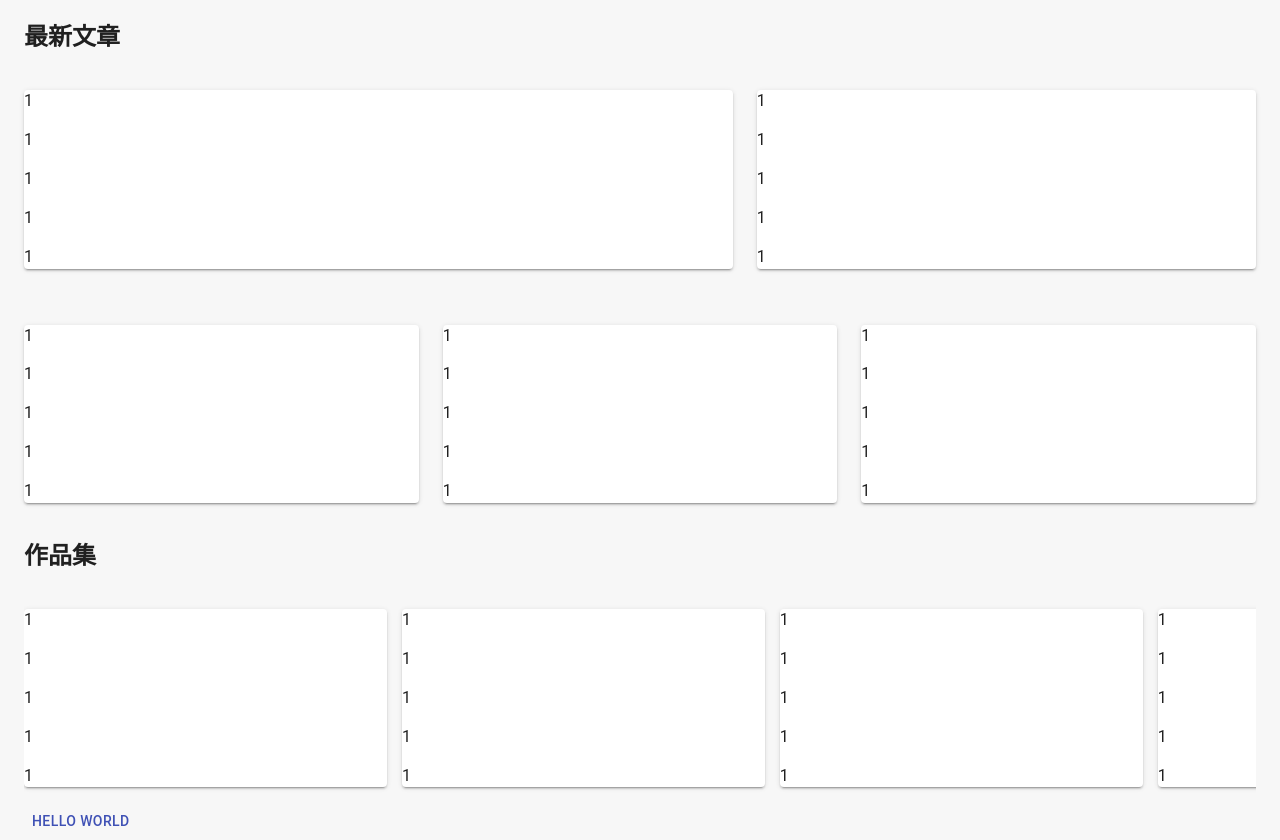
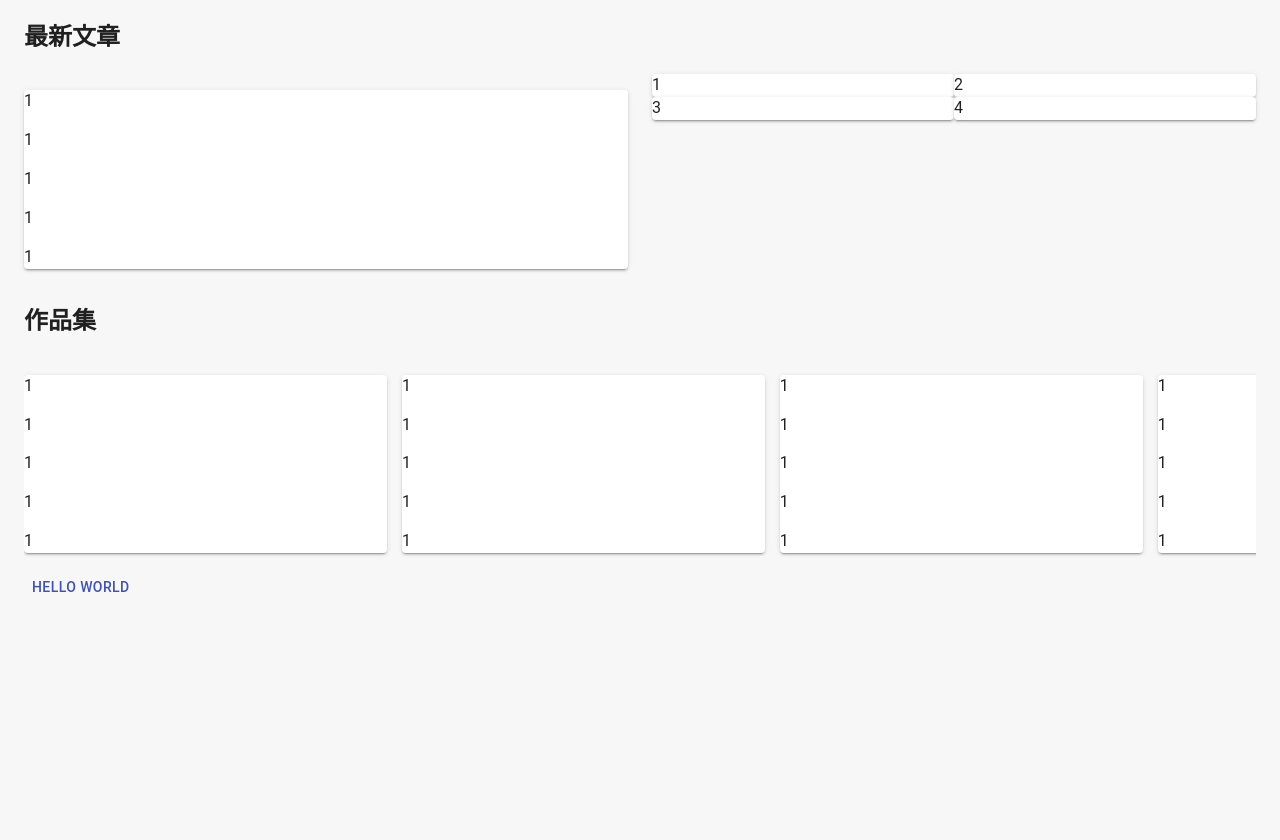
Before and after one commit to jimmy010679/gatsby-jimmy, a Gatsby site: page / in a window 1280 px wide. After the commit the page ends 800 px from the top, so only its background shows below. Built offline with nearby package versions, Linux system fonts and the light colour scheme; Gatsby itself is replaced by a stand-in of ours.

Commit message:
升級到 gatsby v3.0.0

```diff
--- a/gatsby-config.js
+++ b/gatsby-config.js
@@ -15,9 +15,6 @@ require("dotenv").config({
 })
 
 module.exports = {
-  flags: {
-    DEV_SSR: false,
-  },
   /* Your site config here */
   siteMetadata: {
     title: `幻想吉米`,
--- a/src/components/Layout/index.js
+++ b/src/components/Layout/index.js
@@ -1,5 +1,5 @@
 import React from "react"
-import styles from "./layout.module.css"
+import * as styles from "./index.module.css"
 
 import {
   createMuiTheme,
--- a/src/pages/index.js
+++ b/src/pages/index.js
@@ -16,7 +16,7 @@ const Home = () => {
         <Container maxWidth="lg">
           <h2>最新文章</h2>
           <Grid container spacing={3}>
-            <Grid item xs={6} lg={7}>
+            <Grid item xs={6} lg={6}>
               <Paper elevation={2}>
                 <p>1</p>
                 <p>1</p>
@@ -25,41 +25,21 @@ const Home = () => {
                 <p>1</p>
               </Paper>
             </Grid>
-            <Grid item xs={6} lg={5}>
-              <Paper elevation={2}>
-                <p>1</p>
-                <p>1</p>
-                <p>1</p>
-                <p>1</p>
-                <p>1</p>
-              </Paper>
-            </Grid>
-            <Grid item xs={6} lg={4}>
-              <Paper elevation={2}>
-                <p>1</p>
-                <p>1</p>
-                <p>1</p>
-                <p>1</p>
-                <p>1</p>
-              </Paper>
-            </Grid>
-            <Grid item xs={6} lg={4}>
-              <Paper elevation={2}>
-                <p>1</p>
-                <p>1</p>
-                <p>1</p>
-                <p>1</p>
-                <p>1</p>
-              </Paper>
-            </Grid>
-            <Grid item xs={6} lg={4}>
-              <Paper elevation={2}>
-                <p>1</p>
-                <p>1</p>
-                <p>1</p>
-                <p>1</p>
-                <p>1</p>
-              </Paper>
+            <Grid item xs={6} lg={6}>
+              <Grid container spacing={0} alignItems="stretch">
+                <Grid item xs={6} lg={6}>
+                  <Paper elevation={2}>1</Paper>
+                </Grid>
+                <Grid item xs={6} lg={6}>
+                  <Paper elevation={2}>2</Paper>
+                </Grid>
+                <Grid item xs={6} lg={6}>
+                  <Paper elevation={2}>3</Paper>
+                </Grid>
+                <Grid item xs={6} lg={6}>
+                  <Paper elevation={2}>4</Paper>
+                </Grid>
+              </Grid>
             </Grid>
           </Grid>
         </Container>
--- a/src/templates/article/index.js
+++ b/src/templates/article/index.js
@@ -4,7 +4,7 @@ import Layout from "../../components/Layout"
 
 import { Container } from "@material-ui/core"
 
-import styles from "./article.module.css"
+import * as styles from "./article.module.css"
 
 const Article = ({ pageContext, location }) => {
   const { title, content } = pageContext
```
Also changed, not shown: gatsby-node.js (+0 -14 lines), package.json (+18 -17 lines), gatsby-ssr.js (added), src/components/Layout/index.module.css (renamed from src/components/Layout/layout.module.css), 1 other file.
